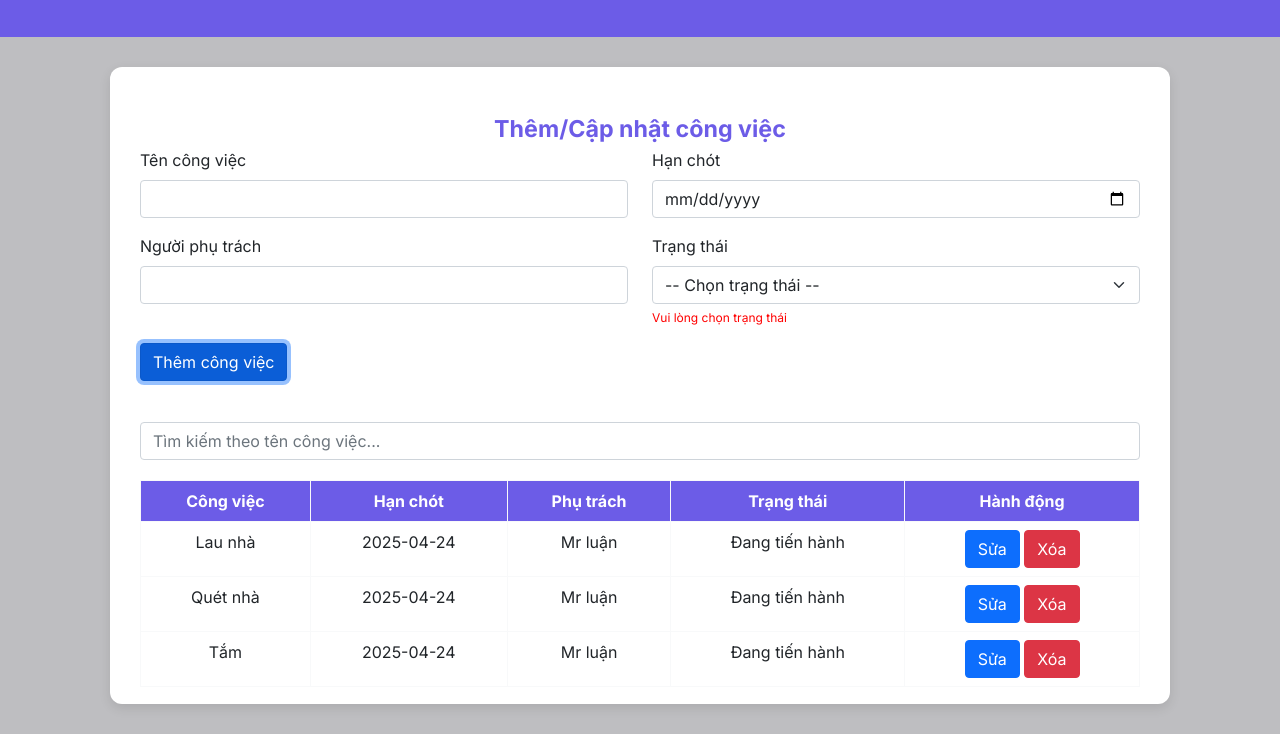
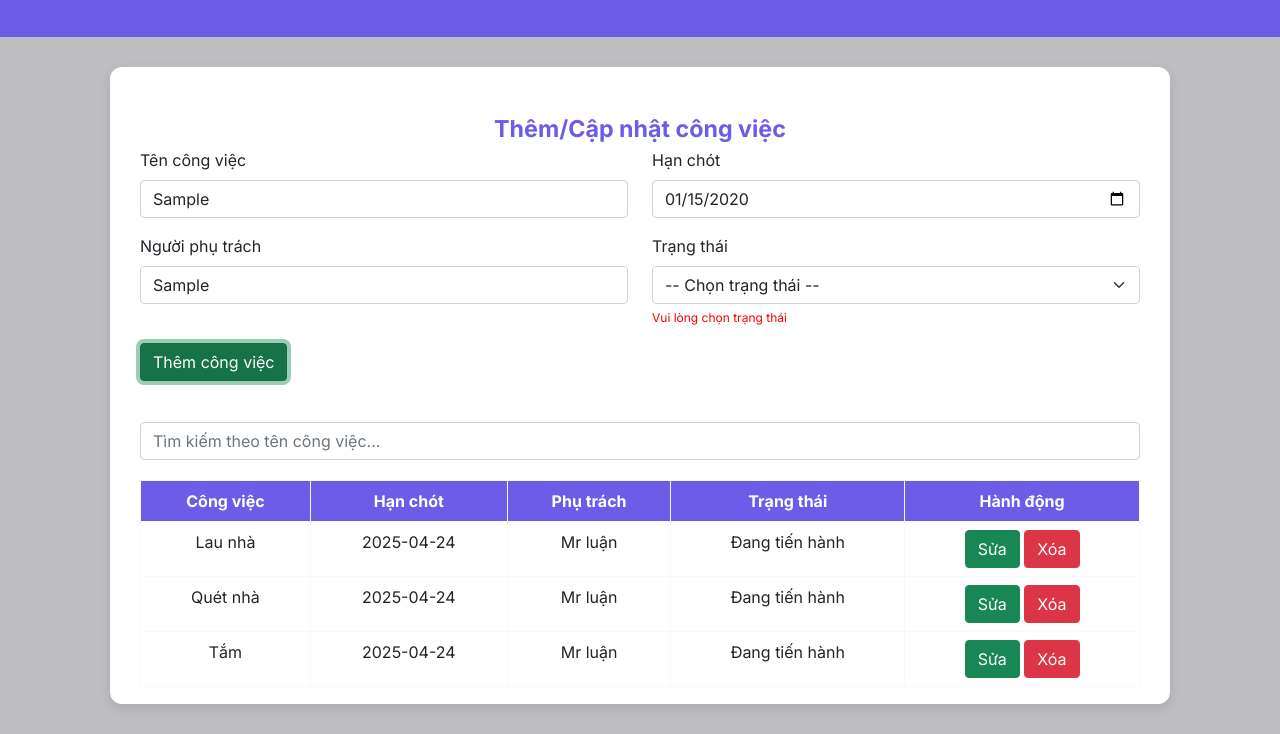
Before and after one commit to thanhlong2023/hackthon2-frontend-rikkei, a plain HTML site: page index.html in a window 1280 px wide. Both pictures are taken after typing "Sample", "2020-01-15", "Sample" into the empty fields and a click on the button "Thêm công việc". Shown: the part 83-817 px from the top of the page. Drawn offline with nearby package versions, Linux system fonts and the light colour scheme.

Commit message:
fix addjob

```diff
--- a/index.html
+++ b/index.html
@@ -76,7 +76,7 @@
 
           <button
             type="submit"
-            class="btn btn-primary"
+            class="btn btn-success"
             id="btnAdd"
             style="display: block"
           >
@@ -84,7 +84,7 @@
           </button>
           <button
             type="submit"
-            class="btn btn-success"
+            class="btn btn-primary"
             id="btnUpdate"
             style="display: none"
             onclick="updateJob(event)"
--- a/main.js
+++ b/main.js
@@ -29,7 +29,7 @@ function renderListJobs(jobs = listJobs) {
         <td>${jobs[i].personInCharge}</td>
         <td>${jobs[i].status}</td>
         <td>
-          <button type="button" class="btn btn-primary" onclick="editJob(${jobs[i].id})">Sửa</button>
+          <button type="button" class="btn btn-success" onclick="editJob(${jobs[i].id})">Sửa</button>
           <button type="button" class="btn btn-danger" onclick="deleteJob(${jobs[i].id})">Xóa</button>
         </td>
       </tr>`;
@@ -94,12 +94,14 @@ function addJob(e) {
             status: status.value
         };
         listJobs.push(newJob);
+
+        document.getElementById('nameJob').value = '';
+        document.getElementById('deadLine').value = '';
+        document.getElementById('personInCharge').value = '';
+        document.getElementById('status').value = '';
+        renderListJobs();
     }
-    document.getElementById('nameJob').value = '';
-    document.getElementById('deadLine').value = '';
-    document.getElementById('personInCharge').value = '';
-    document.getElementById('status').value = '';
-    renderListJobs();
+
 }
 document.getElementById('btnAdd').addEventListener('click', addJob);
 
```
